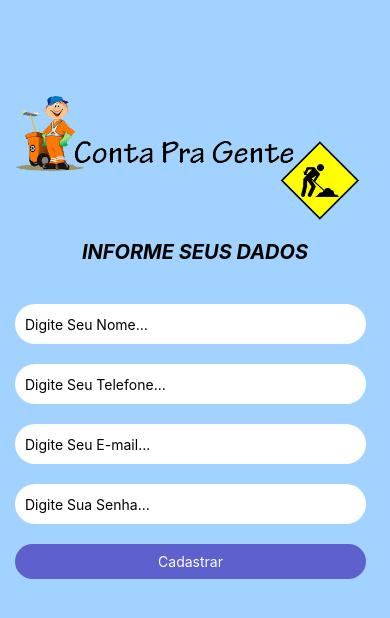
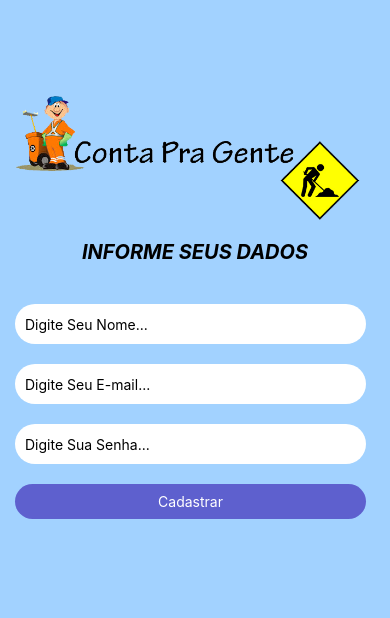
Before and after one commit to jean-arl/ContaPraGente, a React Native app in the folder ContaPraGente/: screen /Cadastro in a window 390 px wide. Shown: the top 618 px of the page. Built offline with nearby package versions, Linux system fonts and the light colour scheme.

Commit message:
atualizando pagina de cadastro

```diff
--- a/ContaPraGente/Src/Pages/Cadastro/Cadastro.js
+++ b/ContaPraGente/Src/Pages/Cadastro/Cadastro.js
@@ -29,12 +29,6 @@ const [senha, setSenha] = useState('');
             <TextInput placeholder='Digite Seu Nome...'
             style={styles.InputCadastro}
             onChangeText= { text=> setNome (text)} />
-
-
-            <TextInput placeholder='Digite Seu Telefone...'
-            style={styles.InputCadastro}
-            onChangeText= { text=> setTelefone (text) }
-            keyboardType='phone-pad' returnKeyType="done" />
 
 
             <TextInput placeholder='Digite Seu E-mail...'
```
